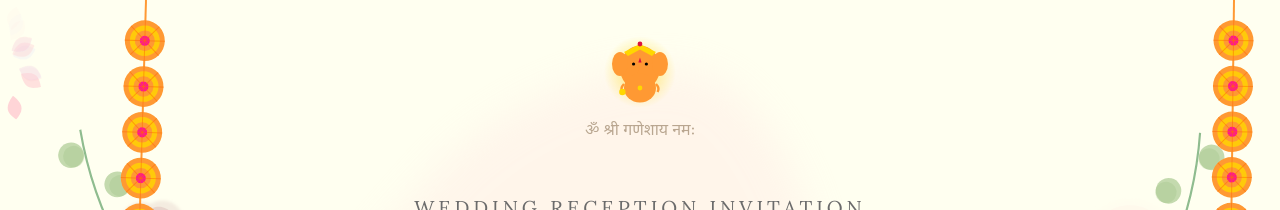
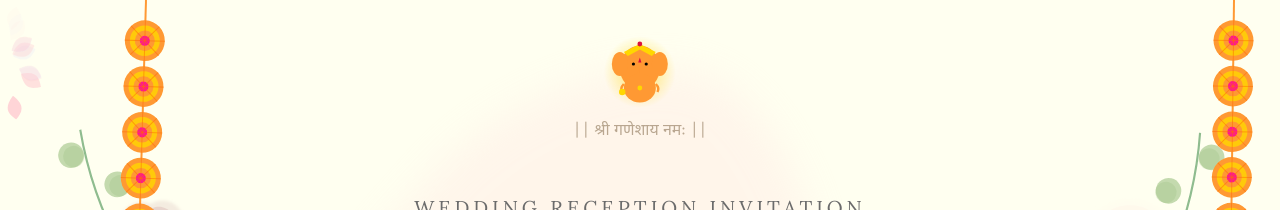
Before and after one commit to Beasty002/wedding-site, a React (Vite) app: page / in a window 1280 px wide. Shown: the top 210 px of the page. Built offline with nearby package versions, Linux system fonts and the light colour scheme.

Commit message:
feat: change greetings

```diff
--- a/src/components/sections/HeroSection.jsx
+++ b/src/components/sections/HeroSection.jsx
@@ -60,7 +60,7 @@ export const HeroSection = () => {
             <motion.div className="absolute top-8 left-1/2 -translate-x-1/2 z-10 flex flex-col items-center" initial={{ opacity: 0, y: -20 }} animate={{ opacity: 1, y: 0 }} transition={{ duration: 2.5, delay: 1 }}>
                 <Ganesh className="w-16 h-16 md:w-20 md:h-20 text-[#8B7355] opacity-70" />
                 <p className="text-[#8B7355] text-sm md:text-base mt-2 opacity-60" style={{ fontFamily: 'Noto Sans Devanagari, serif' }}>
-                    ॐ श्री गणेशाय नमः
+                    ||  श्री गणेशाय नमः ||
                 </p>
             </motion.div>
 
```
